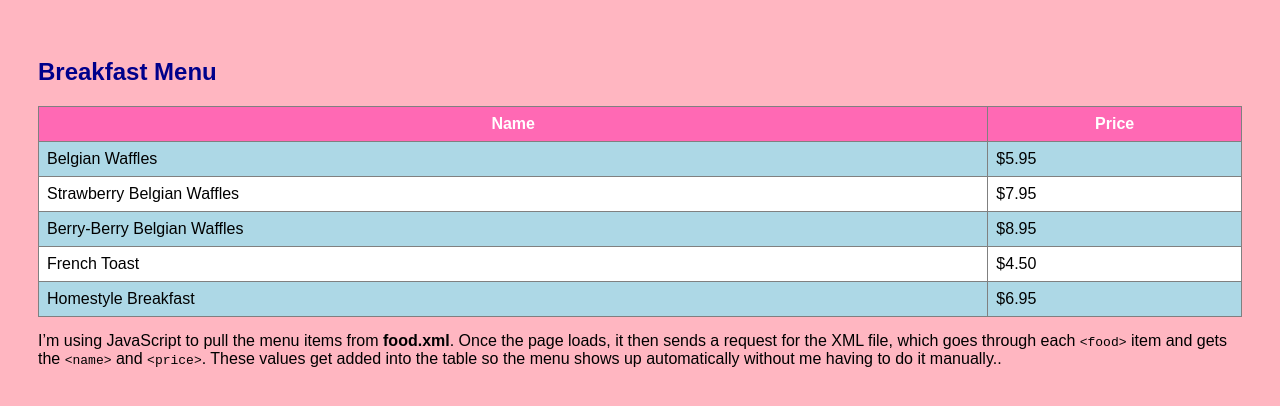
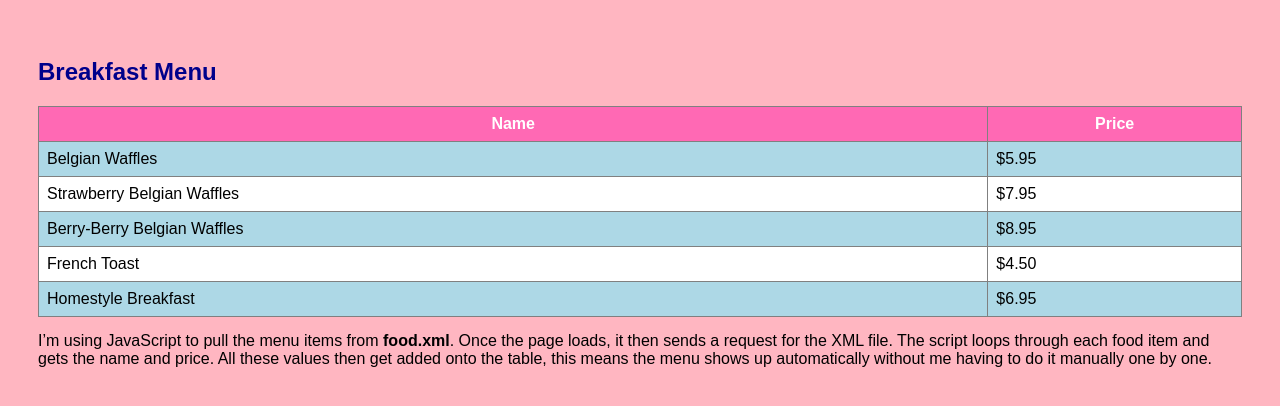
Before and after one commit to vrushtidalal/Web-Mining, a plain HTML site: page index.html in a window 1280 px wide. Drawn offline with Linux system fonts and the light colour scheme.

Commit message:
Update index.html

```diff
--- a/index.html
+++ b/index.html
@@ -25,7 +25,7 @@ p {margin-top: 15px;}
 </table>
 
 <p>
-I’m using JavaScript to pull the menu items from <strong>food.xml</strong>. Once the page loads, it then sends a request for the XML file, which goes through each <code>&lt;food&gt;</code> item and gets the <code>&lt;name&gt;</code> and <code>&lt;price&gt;</code>. These values get added into the table so the menu shows up automatically without me having to do it manually..
+I’m using JavaScript to pull the menu items from <strong>food.xml</strong>. Once the page loads, it then sends a request for the XML file. The script loops through each food item and gets the name and price. All these values then get added onto the table, this means the menu shows up automatically without me having to do it manually one by one.
 
 </p>
 
```
